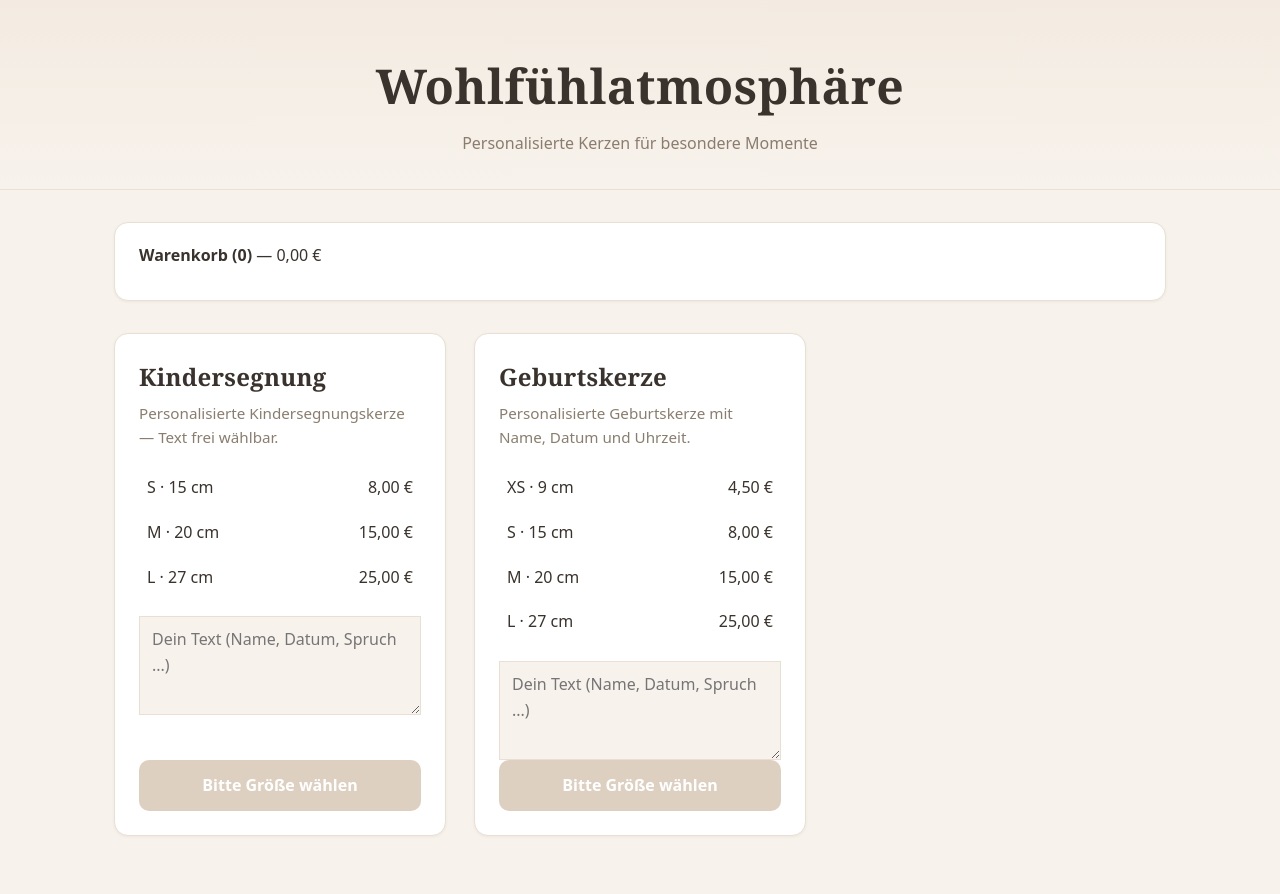
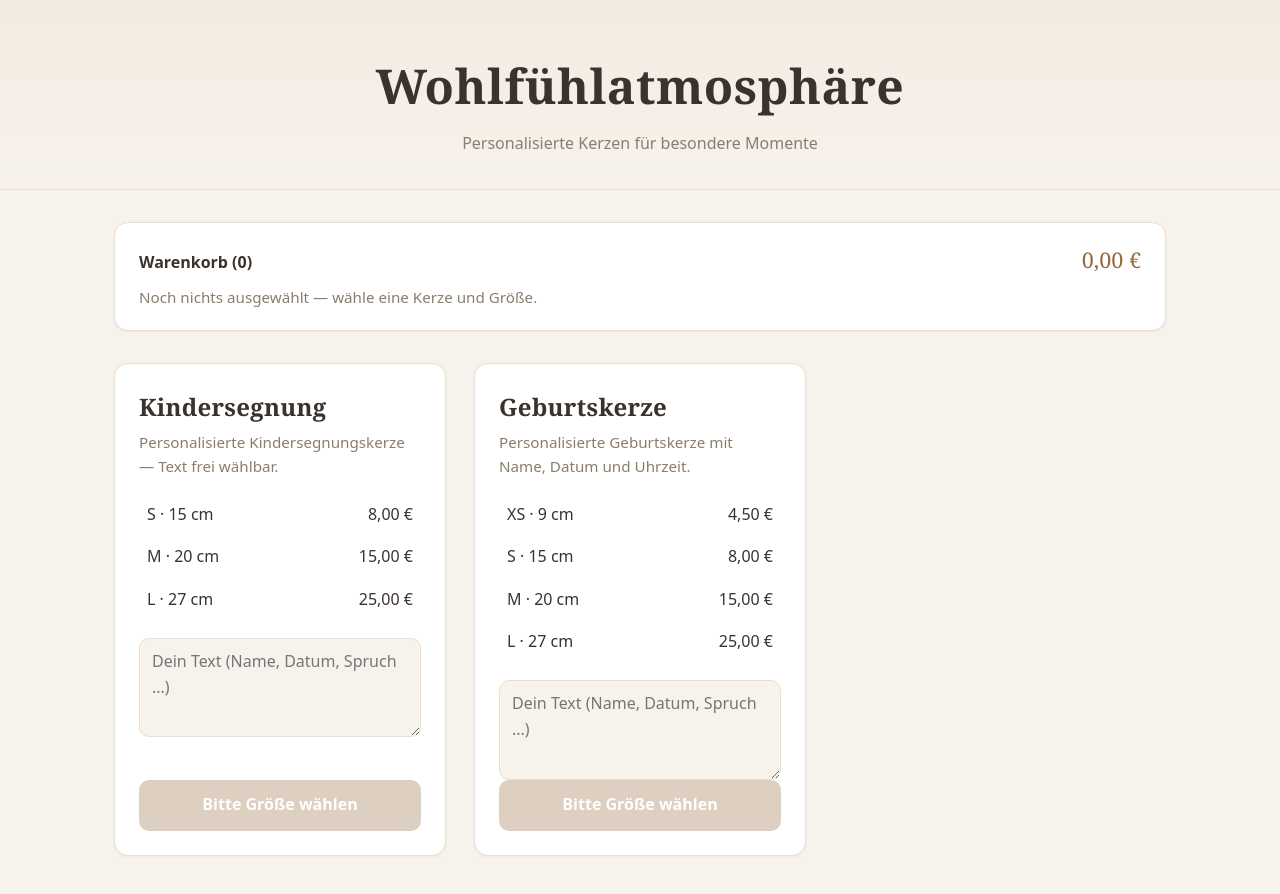
Before and after one commit to maximilianbese/wohlfuehlatmosphaere, a React (Vite) app: page / in a window 1280 px wide. Shown: the top 894 px of the page. Built offline with nearby package versions, Linux system fonts and the light colour scheme.

Commit message:
feat: refactor cart functionality and styles, implement custom hook for cart management

```diff
--- a/src/App.css
+++ b/src/App.css
@@ -21,149 +21,9 @@
   padding: 2rem 1.5rem 4rem;
 }
 
-/* Warenkorb */
-.cart {
-  margin-bottom: 2rem;
-  padding: 1.25rem 1.5rem;
-  background: var(--surface);
-  border: 1px solid var(--border);
-  border-radius: var(--radius);
-  box-shadow: var(--shadow-sm);
-}
-
-.cart ul {
-  list-style: none;
-  margin: 0.75rem 0 0;
-  padding: 0;
-}
-
-.cart li {
-  display: flex;
-  align-items: center;
-  gap: 0.5rem;
-  padding: 0.45rem 0;
-  border-top: 1px solid var(--border);
-  font-size: 0.95rem;
-}
-
-.remove-button {
-  margin-left: auto;
-  border: none;
-  background: none;
-  color: var(--text-muted);
-  cursor: pointer;
-  font-size: 1rem;
-  line-height: 1;
-}
-
-.remove-button:hover {
-  color: var(--accent-dark);
-}
-
 /* Produktraster */
 .product-grid {
   display: grid;
   grid-template-columns: repeat(auto-fill, minmax(280px, 1fr));
   gap: 1.75rem;
 }
-
-.product-card {
-  display: flex;
-  flex-direction: column;
-  background: var(--surface);
-  border: 1px solid var(--border);
-  border-radius: var(--radius);
-  padding: 1.5rem;
-  box-shadow: var(--shadow-sm);
-  transition:
-    box-shadow 0.25s ease,
-    transform 0.25s ease;
-}
-
-.product-card:hover {
-  box-shadow: var(--shadow-md);
-  transform: translateY(-3px);
-}
-
-.product-card h2 {
-  margin: 0 0 0.25rem;
-  font-size: 1.5rem;
-}
-
-.product-card p {
-  margin: 0 0 1rem;
-  color: var(--text-muted);
-  font-size: 0.95rem;
-}
-
-/* Größen */
-.sizes {
-  list-style: none;
-  margin: 0;
-  padding: 0;
-}
-
-.size-row {
-  display: flex;
-  justify-content: space-between;
-  width: 100%;
-  padding: 0.6rem 0.5rem;
-  border: none;
-  border-radius: 8px;
-  background: none;
-  font: inherit;
-  color: inherit;
-  cursor: pointer;
-  text-align: left;
-  transition: background 0.15s ease;
-}
-
-.size-row:hover {
-  background: var(--accent-soft);
-}
-
-.size-row--selected {
-  background: var(--accent-soft);
-  font-weight: 600;
-  box-shadow: inset 0 0 0 1.5px var(accent);
-}
-
-/* Textfeld */
-.personalization {
-  width: 100%;
-  margin-top: 1rem;
-  padding: 0.65rem 0.75rem;
-  border: 1px solid var(--border);
-  font: inherit;
-  resize: vertical;
-  background: var(--bg);
-}
-
-.personalization:focus {
-  outline: none;
-  border-color: var(--accent);
-}
-
-/* Button */
-.add-button {
-  margin-top: auto;
-  width: 100%;
-  padding: 0.8rem;
-  border: none;
-  border-radius: 10px;
-  background: var(--accent);
-  color: #fff;
-  font: inherit;
-  font-weight: 600;
-  cursor: pointer;
-  transition: background 0.2s ease;
-}
-
-.add-button:hover:not(:disabled) {
-  background: var(--accent-dark);
-}
-
-.add-button:disabled {
-  background: #ddd0c1;
-  cursor: not-allowed;
-}
--- a/src/App.tsx
+++ b/src/App.tsx
@@ -1,20 +1,11 @@
-import { useState } from "react";
-import type { CartItem } from "./types";
+import { useCart } from "./hooks/useCart";
 import { products } from "./data/products";
 import ProductCard from "./components/ProductCard";
 import Cart from "./components/Cart";
 import "./App.css";
 
 function App() {
-  const [cart, setCart] = useState<CartItem[]>([]);
-
-  function addToCart(item: CartItem) {
-    setCart((prev) => [...prev, item]);
-  }
-
-  function removeFromCart(index: number) {
-    setCart((prev) => prev.filter((_, i) => i !== index));
-  }
+  const { items, addToCart, removeFromCart } = useCart();
 
   return (
     <div className="app">
@@ -24,7 +15,7 @@ function App() {
       </header>
 
       <main className="container">
-        <Cart items={cart} onRemove={removeFromCart} />
+        <Cart items={items} onRemove={removeFromCart} />
 
         <div className="product-grid">
           {products.map((product) => (
--- /dev/null
+++ b/src/components/Cart.module.css
@@ -0,0 +1,66 @@
+.cart {
+  margin-bottom: 2rem;
+  padding: 1.25rem 1.5rem;
+  background: var(--surface);
+  border: 1px solid var(--border);
+  border-radius: var(--radius);
+  box-shadow: var(--shadow-sm);
+}
+
+.head {
+  display: flex;
+  justify-content: space-between;
+  align-items: baseline;
+}
+
+.total {
+  font-family: var(--font-display);
+  font-size: 1.35rem;
+  color: var(--accent-dark);
+}
+
+.empty {
+  margin: 0.5rem 0 0;
+  color: var(--text-muted);
+  font-size: 0.95rem;
+}
+
+.list {
+  list-style: none;
+  margin: 0.75rem 0 0;
+  padding: 0;
+}
+
+.item {
+  display: flex;
+  align-items: center;
+  gap: 0.75rem;
+  padding: 0.5rem 0;
+  border-top: 1px solid var(--border);
+  font-size: 0.95rem;
+}
+
+.info {
+  flex: 1;
+}
+
+.text {
+  color: var(--text-muted);
+}
+
+.price {
+  font-variant-numeric: tabular-nums;
+}
+
+.remove {
+  border: none;
+  background: none;
+  color: var(--text-muted);
+  cursor: pointer;
+  font-size: 1rem;
+  line-height: 1;
+}
+
+.remove:hover {
+  color: var(--accent-dark);
+}
--- a/src/components/Cart.tsx
+++ b/src/components/Cart.tsx
@@ -1,5 +1,6 @@
 import type { CartItem } from "../types";
 import { formatPrice } from "../utils/format";
+import styles from "./Cart.module.css";
 
 type CartProps = {
   items: CartItem[];
@@ -10,17 +11,30 @@ function Cart({ items, onRemove }: CartProps) {
   const total = items.reduce((sum, item) => sum + item.size.price, 0);
 
   return (
-    <section className="cart">
-      <strong>Warenkorb ({items.length})</strong> — {formatPrice(total)}
-      <ul>
+    <section className={styles.cart}>
+      <div className={styles.head}>
+        <strong>Warenkorb ({items.length})</strong>
+        <span className={styles.total}>{formatPrice(total)}</span>
+      </div>
+
+      {items.length === 0 ? (
+        <p className={styles.empty}>
+          Noch nichts ausgewählt — wähle eine Kerze und Größe.
+        </p>
+      ) : (
+        <ul className={styles.list}>
           {items.map((item, index) => (
-          <li key={index}>
-            {item.productName} · {item.size.label} —{" "}
+            <li key={index} className={styles.item}>
+              <span className={styles.info}>
+                {item.productName} · {item.size.label} · {item.size.heightCm} cm
+                {item.text && <em className={styles.text}> „{item.text}"</em>}
+              </span>
+              <span className={styles.price}>
                 {formatPrice(item.size.price)}
-            {item.text && <em> „{item.text}"</em>}
+              </span>
               <button
                 type="button"
-              className="remove-button"
+                className={styles.remove}
                 onClick={() => onRemove(index)}
               >
                 ✕
@@ -28,6 +42,7 @@ function Cart({ items, onRemove }: CartProps) {
             </li>
           ))}
         </ul>
+      )}
     </section>
   );
 }
--- /dev/null
+++ b/src/components/ProductCard.module.css
@@ -0,0 +1,90 @@
+.card {
+  display: flex;
+  flex-direction: column;
+  background: var(--surface);
+  border: 1px solid var(--border);
+  border-radius: var(--radius);
+  padding: 1.5rem;
+  box-shadow: var(--shadow-sm);
+  transition:
+    box-shadow 0.25s ease,
+    transform 0.25s ease;
+}
+.card:hover {
+  box-shadow: var(--shadow-md);
+  transform: translateY(-3px);
+}
+.card h2 {
+  margin: 0 0 0.25rem;
+  font-size: 1.5rem;
+}
+.card p {
+  margin: 0 0 1rem;
+  color: var(--text-muted);
+  font-size: 0.95rem;
+}
+
+.sizes {
+  list-style: none;
+  margin: 0;
+  padding: 0;
+}
+.sizeRow {
+  display: flex;
+  justify-content: space-between;
+  width: 100%;
+  padding: 0.45rem 0.5rem;
+  margin-bottom: 0.15rem;
+  border: none;
+  border-radius: 8px;
+  background: none;
+  font: inherit;
+  color: inherit;
+  cursor: pointer;
+  text-align: left;
+  transition: background 0.15s ease;
+}
+.sizeRow:hover {
+  background: var(--accent-soft);
+}
+.sizeRowSelected {
+  background: var(--accent-soft);
+  font-weight: 600;
+  box-shadow: inset 0 0 0 1.5px var(--accent);
+}
+
+.personalization {
+  width: 100%;
+  margin-top: 1rem;
+  padding: 0.65rem 0.75rem;
+  border: 1px solid var(--border);
+  border-radius: 10px;
+  font: inherit;
+  resize: vertical;
+  background: var(--bg);
+}
+.personalization:focus {
+  outline: none;
+  border-color: var(--accent);
+}
+
+.addButton {
+  margin-top: auto;
+  width: 100%;
+  padding: 0.8rem;
+  border: none;
+  border-radius: 10px;
+  background: var(--accent);
+  color: #fff;
+  font: inherit;
+  font-weight: 600;
+  cursor: pointer;
+  transition: background 0.2s ease;
+}
+.addButton:hover:not(:disabled) {
+  background: var(--accent-dark);
+}
+.addButton:disabled {
+  background: #ddd0c1;
+  cursor: not-allowed;
+}
--- a/src/components/ProductCard.tsx
+++ b/src/components/ProductCard.tsx
@@ -1,6 +1,7 @@
 import { useState } from "react";
 import type { CandleSize, CartItem, Product } from "../types";
 import { formatPrice } from "../utils/format";
+import styles from "./ProductCard.module.css";
 
 type ProductCardProps = {
   product: Product;
@@ -12,11 +13,11 @@ function ProductCard({ product, onAddToCart }: ProductCardProps) {
   const [text, setText] = useState("");
 
   return (
-    <article className="product-card">
+    <article className={styles.card}>
       <h2>{product.name}</h2>
       <p>{product.description}</p>
 
-      <ul className="sizes">
+      <ul className={styles.sizes}>
         {product.sizes.map((size) => {
           const isSelected = size.label === selectedSize?.label;
           return (
@@ -24,7 +25,9 @@ function ProductCard({ product, onAddToCart }: ProductCardProps) {
               <button
                 type="button"
                 className={
-                  isSelected ? "size-row size-row--selected" : "size-row"
+                  isSelected
+                    ? `${styles.sizeRow} ${styles.sizeRowSelected}`
+                    : styles.sizeRow
                 }
                 onClick={() => setSelectedSize(size)}
               >
@@ -39,7 +42,7 @@ function ProductCard({ product, onAddToCart }: ProductCardProps) {
       </ul>
 
       <textarea
-        className="personalization"
+        className={styles.personalization}
         placeholder="Dein Text (Name, Datum, Spruch ...)"
         value={text}
         onChange={(event) => setText(event.target.value)}
@@ -48,7 +51,7 @@ function ProductCard({ product, onAddToCart }: ProductCardProps) {
 
       <button
         type="button"
-        className="add-button"
+        className={styles.addButton}
         disabled={selectedSize === null}
         onClick={() => {
           if (selectedSize === null) return;
--- /dev/null
+++ b/src/hooks/useCart.ts
@@ -0,0 +1,16 @@
+import { useState } from "react";
+import type { CartItem } from "../types";
+
+export function useCart() {
+  const [items, setItems] = useState<CartItem[]>([]);
+
+  function addToCart(item: CartItem) {
+    setItems((prev) => [...prev, item]);
+  }
+
+  function removeFromCart(index: number) {
+    setItems((prev) => prev.filter((_, i) => i !== index));
+  }
+
+  return { items, addToCart, removeFromCart };
+}
```
Lines whose indentation alone changed are shown as unchanged.
